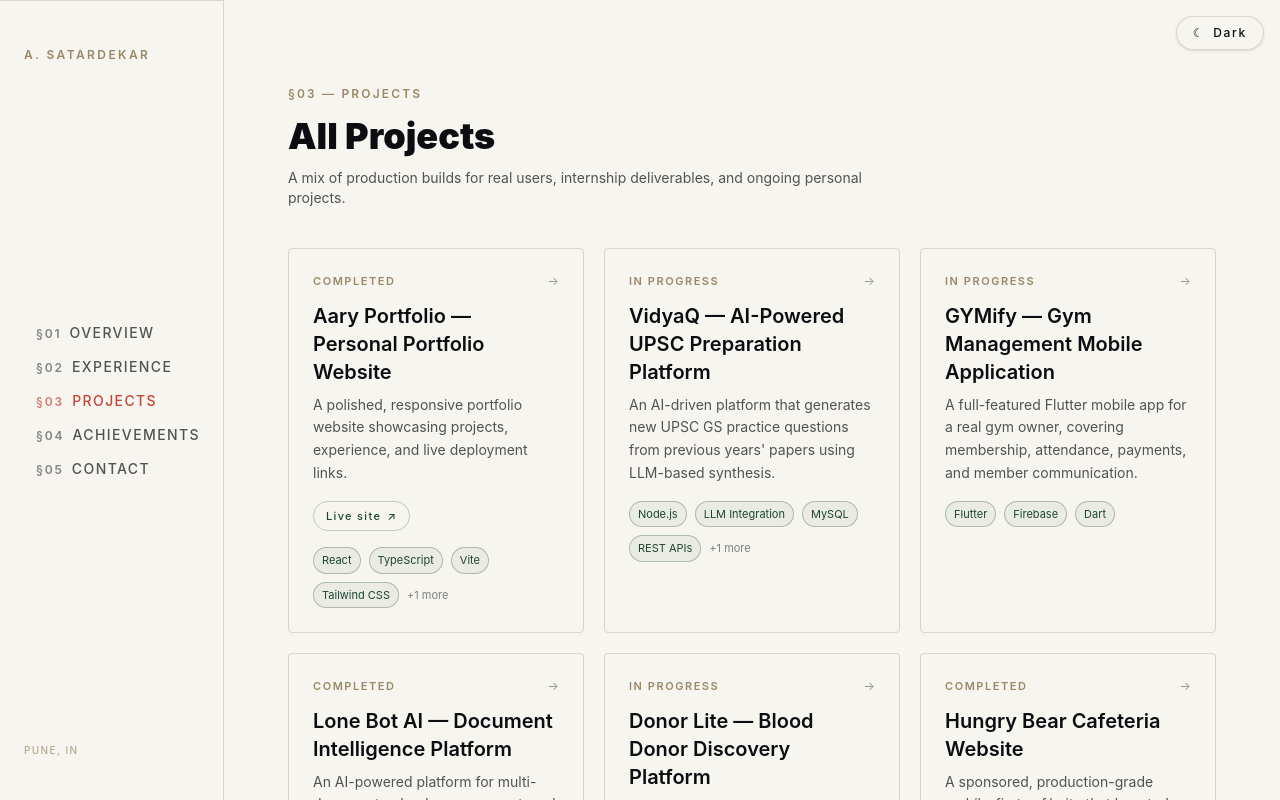
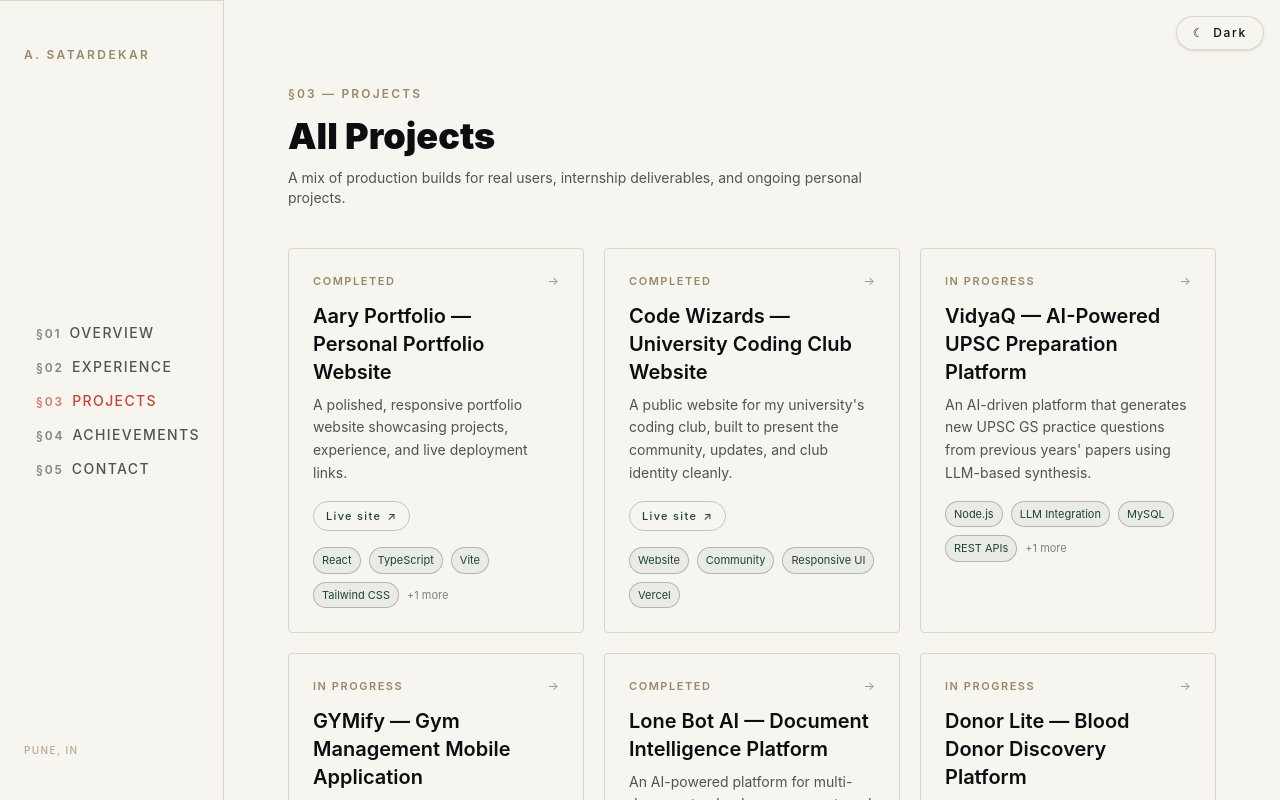
Before and after one commit to Aary23S/aary-portfolio, a React (Vite) app: page /projects in a window 1280 px wide. Shown: the top 800 px of the page. Built offline with nearby package versions, Linux system fonts and the light colour scheme.

Commit message:
added new project

```diff
--- a/src/data/projects.ts
+++ b/src/data/projects.ts
@@ -19,6 +19,26 @@ export const projects: ProjectEntry[] = [
       "Responsive portfolio grid and project detail views",
       "Dark mode with persisted theme preference",
       "Live project and social links surfaced in the UI",
+    ],
+  },
+  {
+    slug: "code-wizards",
+    title: "Code Wizards — University Coding Club Website",
+    summary:
+      "A public website for my university's coding club, built to present the community, updates, and club identity cleanly.",
+    description: [
+      "Code Wizards is the official website for my university's coding club, which I co-founded. It presents the club's presence online in a structured, easy-to-navigate format.",
+      "The project focuses on clear communication, public visibility, and a polished experience for students who want to understand the club, explore updates, and engage with the community.",
+    ],
+    status: "completed",
+    startDate: "2026-06",
+    endDate: "2026-06",
+    stack: ["Website", "Community", "Responsive UI", "Vercel"],
+    liveUrl: "https://codewizards-eosin.vercel.app/",
+    highlights: [
+      "Official website for the university coding club",
+      "Built to support club identity and public visibility",
+      "Co-founded initiative",
     ],
   },
   {
```
